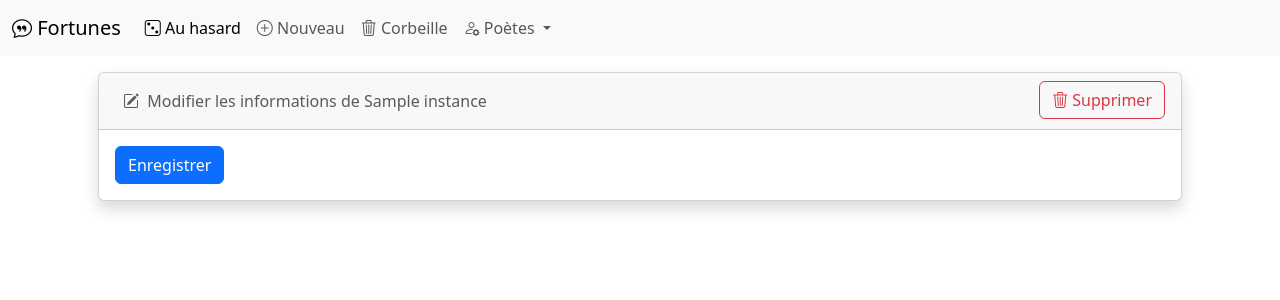
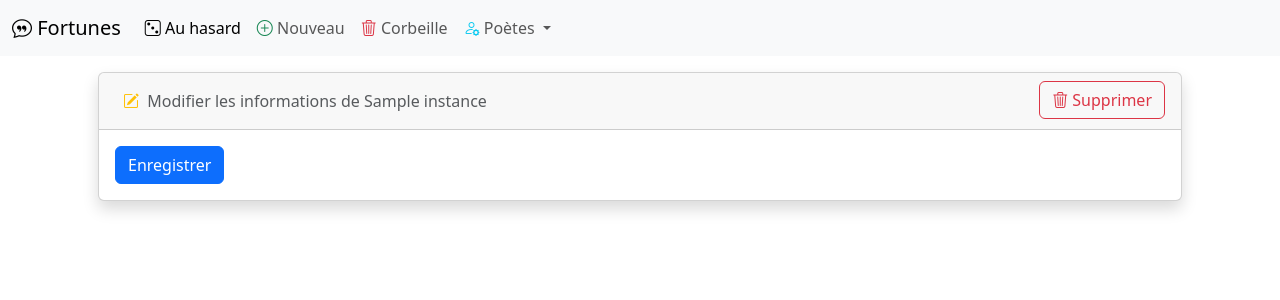
Before and after one commit to etene/fortunes, a Django app: template fortunes/app/templates/app/edit_author.html in a window 1280 px wide. Shown: the top 300 px of the page. Run offline with Django 5.2, Linux system fonts and the light colour scheme; the template is opened without the code that fills it: most values are stand-ins (such as "Sample title", 1, 10 or a date in 2020); some libraries are stand-ins or nearby versions.

Commit message:
add a bit more colors

```diff
--- a/fortunes/app/templates/app/base.html
+++ b/fortunes/app/templates/app/base.html
@@ -27,17 +27,17 @@
           </li>
           <li class="nav-item">
             <a class="nav-link" href="{% url 'new-fortune' %}" title="Soumettre une nouvelle citation">
-              <i class="bi bi-plus-circle"></i>&nbsp;Nouveau
+              <i class="bi bi-plus-circle text-success"></i>&nbsp;Nouveau
             </a>
           </li>
           <li class="nav-item">
             <a class="nav-link" href="{% url 'fortune-trashcan' %}" title="Voir les citations supprimées">
-              <i class="bi bi-trash3"></i>&nbsp;Corbeille
+              <i class="bi bi-trash3 text-danger"></i>&nbsp;Corbeille
             </a>
           </li>
           <li class="nav-item dropdown">
             <a class="nav-link dropdown-toggle" href="#" role="button" data-bs-toggle="dropdown" aria-expanded="false" title="Créer et modifier les auteurs">
-              <i class="bi bi-person-gear"></i>&nbsp;Poètes
+              <i class="bi bi-person-gear text-info"></i>&nbsp;Poètes
             </a>
             <ul class="dropdown-menu">
               {% if not authors %}
@@ -52,7 +52,7 @@
               {% endfor %}
               <li><hr class="dropdown-divider"></li>
                 <li>
-                <a class="dropdown-item text-muted" href="/author/new" title="Déclarer un nouvel auteur"><i class="bi bi-person-plus"></i>&nbsp;Ajouter</a>
+                <a class="dropdown-item" href="/author/new" title="Déclarer un nouvel auteur"><i class="bi bi-person-plus"></i>&nbsp;Ajouter</a>
               </li>
             </ul>
           </li>
--- a/fortunes/app/templates/app/edit_author.html
+++ b/fortunes/app/templates/app/edit_author.html
@@ -11,9 +11,9 @@
                     <li class="nav-item">
                         <a class="nav-link disabled">
                             {% if instance %}
-                            <i class="bi bi-pencil-square"></i>&nbsp; Modifier les informations de {{ instance.name }}
+                            <i class="bi bi-pencil-square text-warning"></i>&nbsp; Modifier les informations de {{ instance.name }}
                             {% else %}
-                            <i class="bi bi-person-plus"></i>&nbsp; Nouveau poète
+                            <i class="bi bi-person-plus text-success"></i>&nbsp; Nouveau poète
                             {% endif %}
                         </a>
                     </li>
```
